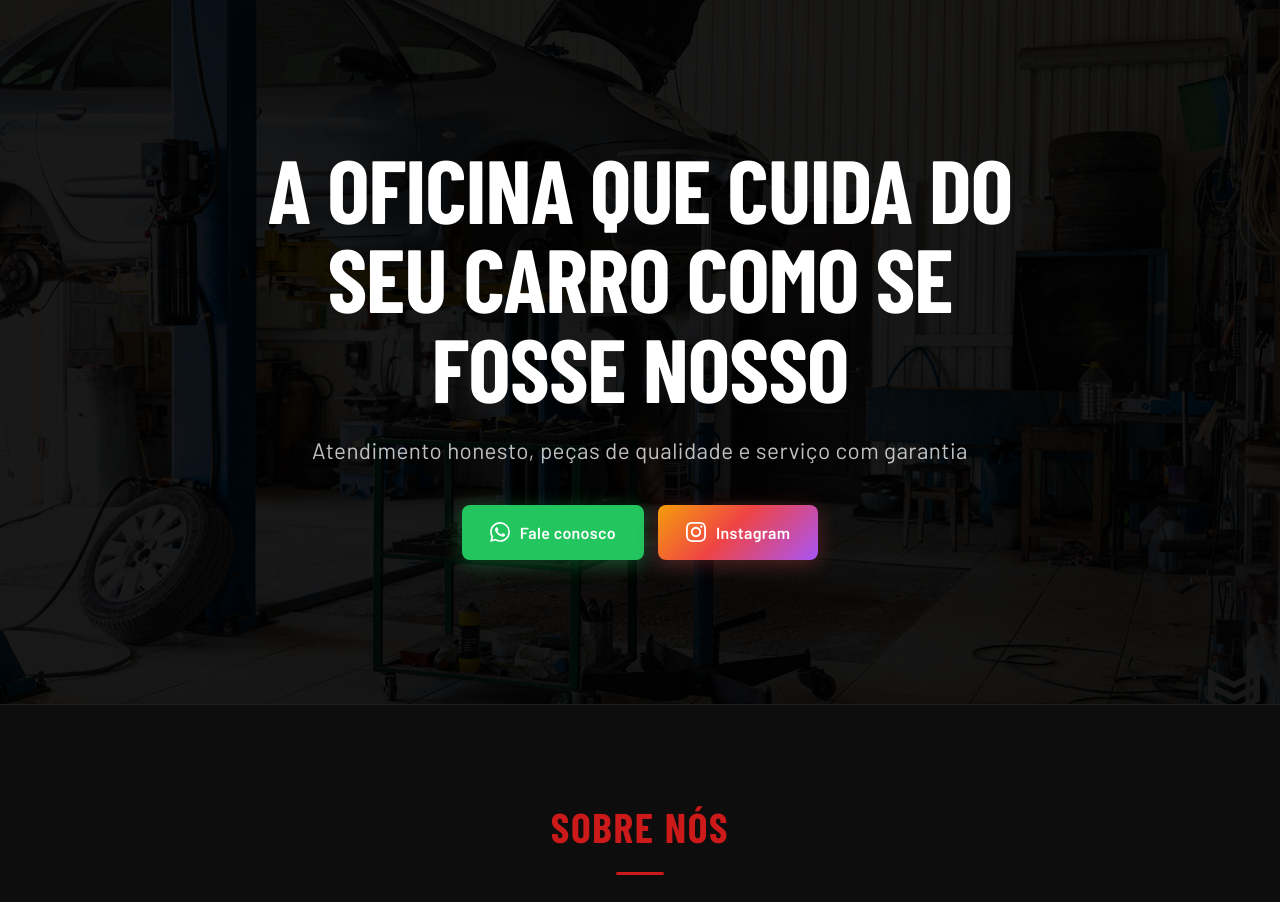
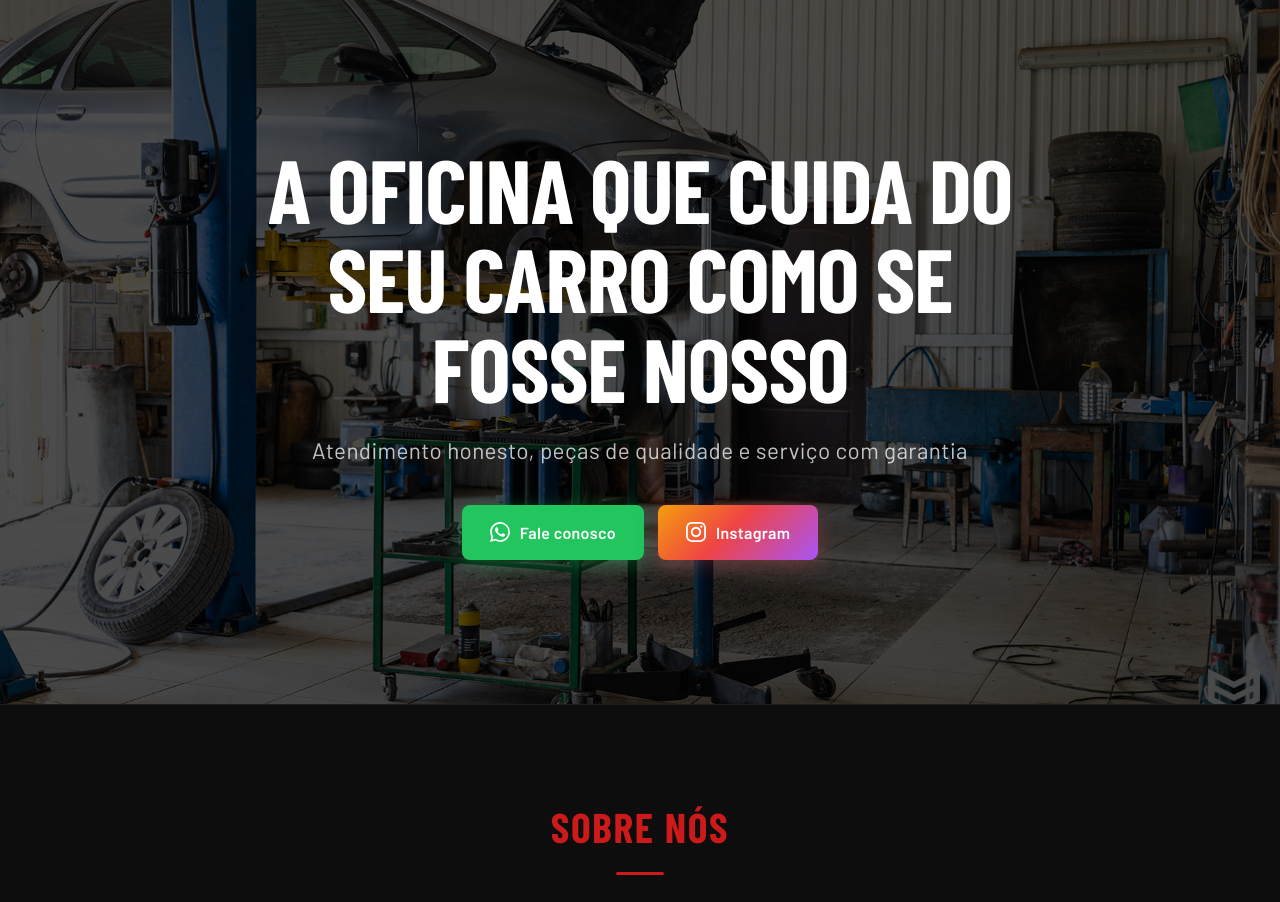
Before and after one commit to LukBomfim/Fcar, a Flask app: page / in a window 1280 px wide. Shown: the part 80-982 px from the top of the page. Run offline with Flask 3, Linux system fonts and the light colour scheme; some web fonts are replaced.

Commit message:
clarear a imagem de fundo na pagina principal

```diff
--- a/frontend/static/css/index.css
+++ b/frontend/static/css/index.css
@@ -15,7 +15,7 @@
     content: '';
     position: absolute;
     inset: 0;
-    background: rgba(0, 0, 0, 0.9);
+    background: rgba(0, 0, 0, 0.70);
 }
 
 .hero-content {
```
